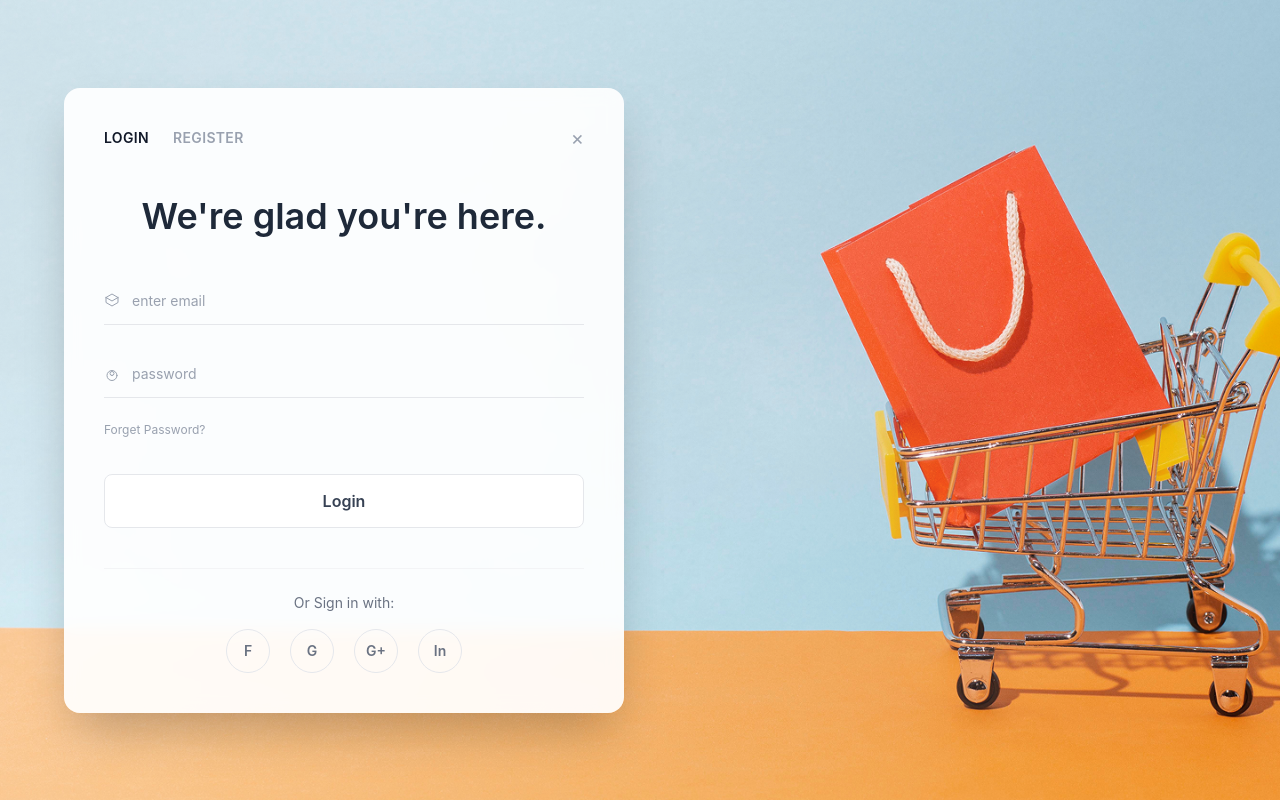
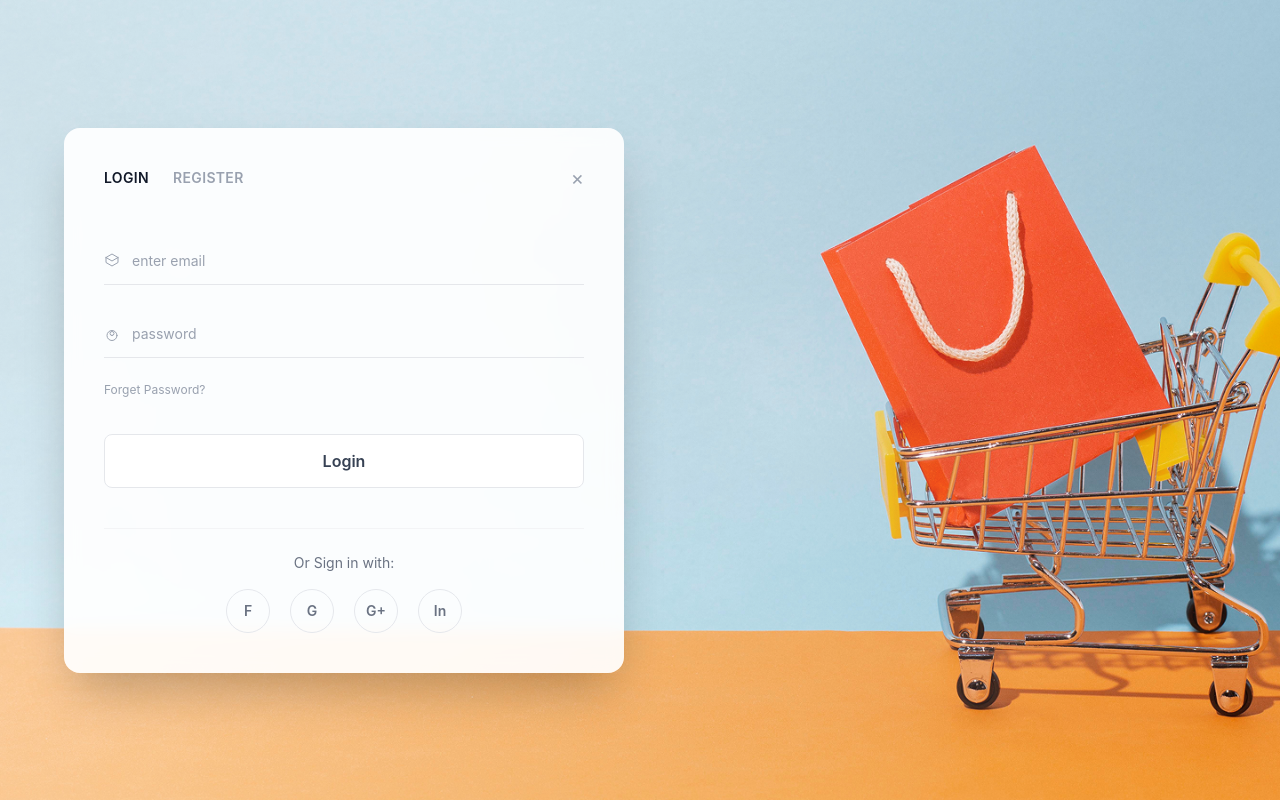
Before and after one commit to nguynninh/se2525-13.2-admin, a React (Vite) app: page /login in a window 1280 px wide. Built offline with nearby package versions, Linux system fonts and the light colour scheme.

Commit message:
up login

```diff
--- a/src/pages/Auth.jsx
+++ b/src/pages/Auth.jsx
@@ -39,7 +39,7 @@ const AuthPage = ({ initialMode = 'login' }) => {
   const isLogin = mode === 'login';
 
   const headline = useMemo(
-    () => (isLogin ? "We're glad you're here." : 'Create your shopping account.'),
+    () => (isLogin ? "" : ''),
     [isLogin],
   );
 
```
